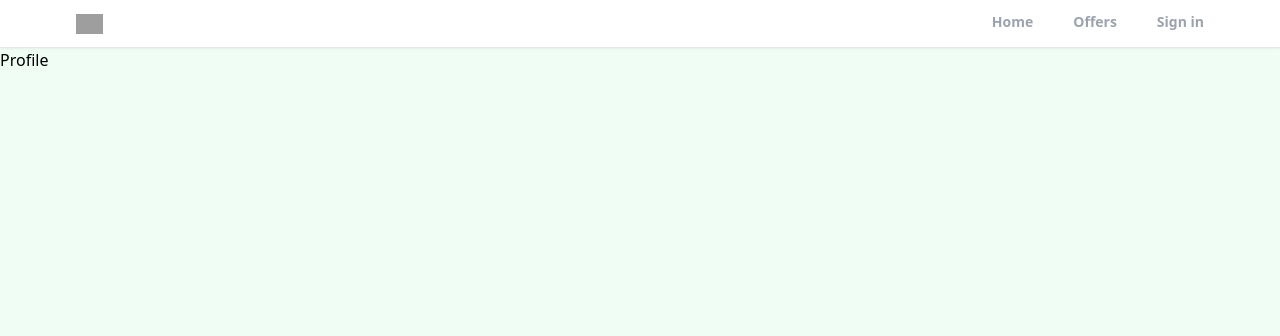
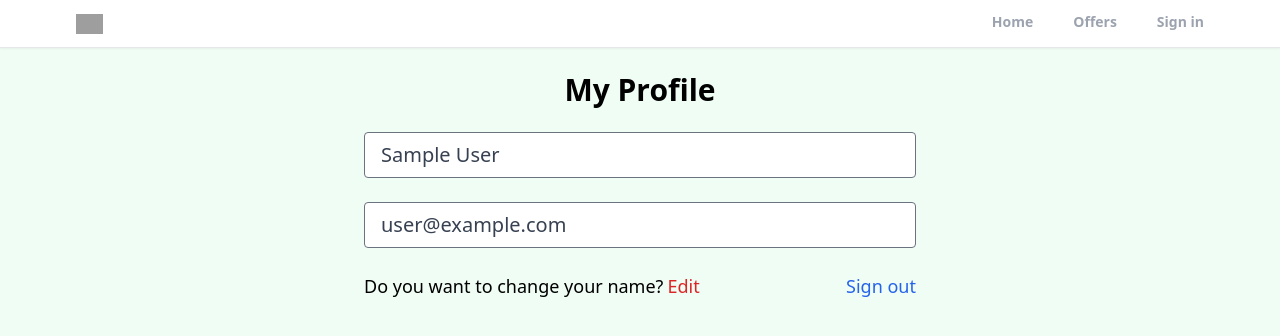
Before and after one commit to aishwary2994/realtor-clone-react, a React (Create React App) app: page /profile in a window 1280 px wide. Shown: the top 336 px of the page. Built offline with nearby package versions, Linux system fonts and the light colour scheme; no server answers; sample sign-in values are in the browser's storage; grey boxes are pictures that could not be loaded.

Commit message:
create private route and custom hook for protecting the profile pageand add the logout functionality

```diff
--- a/src/App.js
+++ b/src/App.js
@@ -3,6 +3,7 @@
 import Profile from "./pages/Profile";
 import SignIn from "./pages/SignIn";
 import SignUp from "./pages/SignUp";
+import PrivateRoute from "./components/PrivateRoute";
 import ForgotPassword from "./pages/ForgotPassword";
 import Offers from "./pages/Offers";
 import Header from "./components/Header";
@@ -16,7 +17,9 @@
         <Header/>
         <Routes>
           <Route path="/" element={<Home/>}></Route>
-          <Route path="/profile" element={<Profile/>}></Route>
+          <Route path="/profile" element={<PrivateRoute/>}>
+            <Route path="/profile" element={<Profile/>}></Route>
+          </Route>
           <Route path="/sign-in" element={<SignIn/>}></Route>
           <Route path="/sign-up" element={<SignUp/>}></Route>
           <Route path="/forgot-password" element={<ForgotPassword/>}></Route>
--- /dev/null
+++ b/src/components/PrivateRoute.jsx
@@ -0,0 +1,11 @@
+import { Outlet, Navigate } from "react-router-dom";
+import {useAuthStatus} from "../hooks/useAuthStatus";
+export default function PrivateRoute() {
+  const {loggedIn, checkingStatus} = useAuthStatus()
+
+  if(checkingStatus){
+    return <h3>Loading...</h3>
+  }
+
+  return loggedIn ? <Outlet /> : <Navigate to="/sign-in" />;
+}
--- /dev/null
+++ b/src/hooks/useAuthStatus.jsx
@@ -0,0 +1,19 @@
+import { getAuth, onAuthStateChanged } from 'firebase/auth'
+import React, { useEffect, useState } from 'react'
+
+
+export function useAuthStatus() {
+    const [loggedIn, setLoggedIn] = useState(false)
+    const [checkingStatus, setCheckingStatus] = useState(true)
+
+    useEffect(()=>{
+        const auth = getAuth()
+        onAuthStateChanged(auth, (user)=>{
+            if(user){
+                setLoggedIn(true)
+            }
+            setCheckingStatus(false)
+        })
+    }, [])
+  return {loggedIn, checkingStatus}
+}
--- a/src/pages/Profile.jsx
+++ b/src/pages/Profile.jsx
@@ -1,9 +1,43 @@
-import React from 'react'
+import React, { useState } from 'react'
+import { getAuth } from 'firebase/auth'
+import { useNavigate } from 'react-router'
 
 export default function Profile() {
+  const auth = getAuth()
+  const navigate = useNavigate()
+  const [formData, setFormData] = useState({
+    name: auth.currentUser.displayName,
+    email: auth.currentUser.email
+  })
+  const {name, email} = formData
+  function onLogout(){
+    auth.signOut()
+    navigate("/")
+  }
   return (
-    <div>
-      Profile
-    </div>
+    <>
+      <section className='max-w-6xl mx-auto flex justify-center items-center flex-col'>
+        <h1 className='text-3xl text-center mt-6 font-bold'>My Profile</h1>
+        <div className='w-full md:w-[50%] mt-6 px-3'>
+          <form>
+            {/* Name Input */}
+
+            <input type="text" id='name' value={name} disabled className='mb-6 w-full px-4 py-2 text-xl text-gray-700 bg-white border border-gray300 rounded transition ease-in-out' />
+
+            {/* Email Input */}
+
+            <input type="email" id='email' value={email} disabled className='mb-6 w-full px-4 py-2 text-xl text-gray-700 bg-white border border-gray300 rounded transition ease-in-out'/>
+
+            <div className='flex justify-between whitespace-nowrap text-sm sm:text-lg mb-6'>
+              <p className='flex items-center'>Do you want to change your name?
+                <span className='text-red-600 hover:text-red-700 transition ease-in-out duration-200 ml-1 cursor-pointer'>Edit</span>
+              </p>
+              <p onClick={onLogout} className='text-blue-600 hover:text-blue-800 cursor-pointer transition duration-200 ease-in-out'>Sign out</p>
+            </div>
+
+          </form>
+        </div>
+      </section>
+    </>
   )
 }
```
